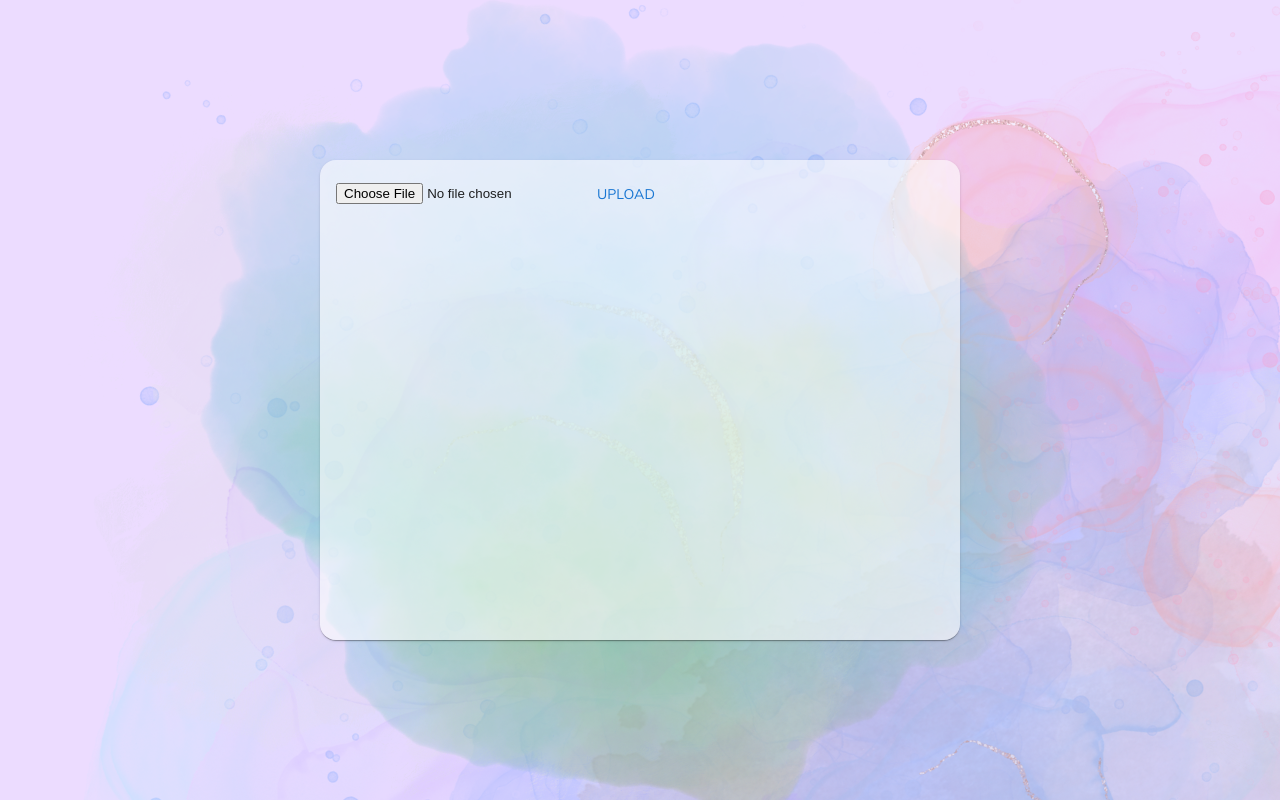
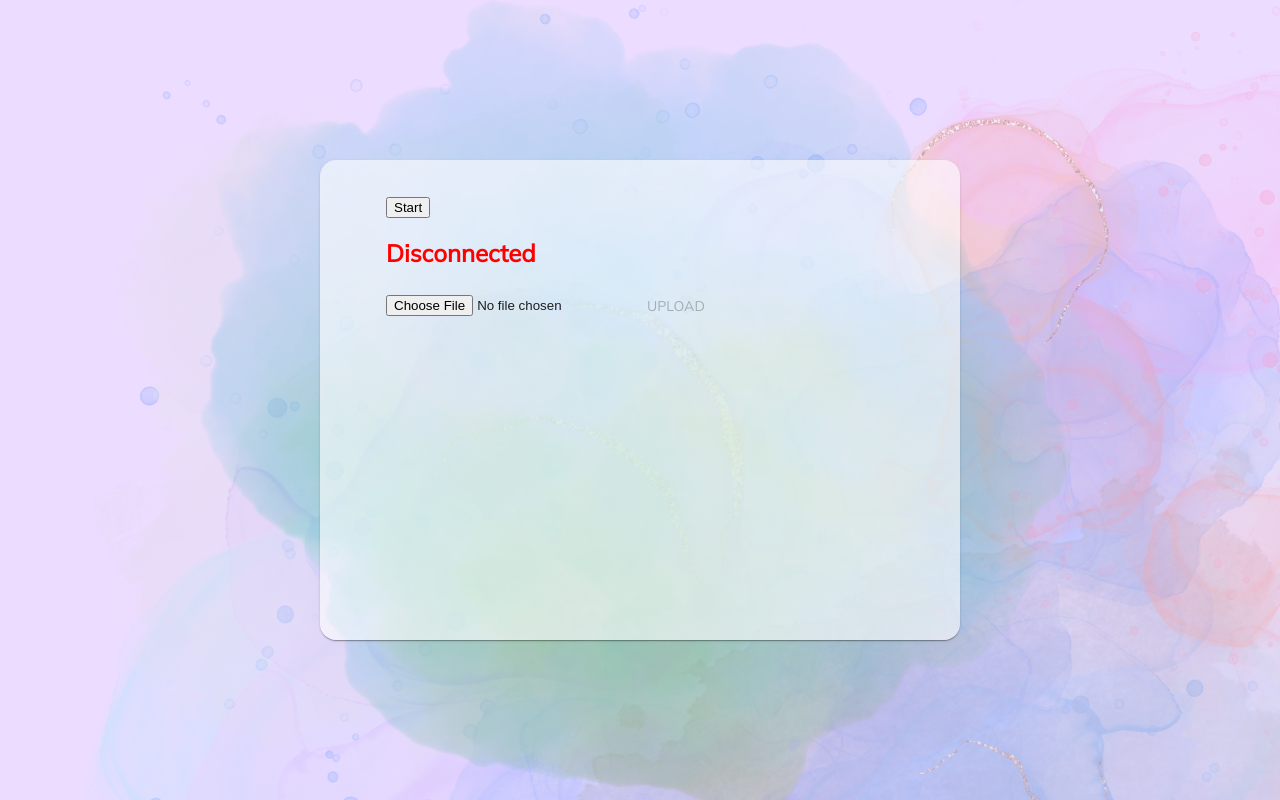
Before and after one commit to minghao912/Octopus-ui, a Next.js app: page /send-file in a window 1280 px wide. Built offline with nearby package versions, Linux system fonts and the light colour scheme.

Commit message:
feat: sending of file complete

```diff
--- a/pages/send-file.tsx
+++ b/pages/send-file.tsx
@@ -1,43 +1,158 @@
-import React, { useState } from "react";
+import React, { useState, useEffect } from "react";
 
 import Button from "@mui/material/Button";
 
 import { base64Encode } from "../utils/encoder";
+import { URL } from "../utils/urls";
+import { removeCode } from "../utils/delete";
+import styles from "../styles/temp.module.css";
 
 import CenteredCard from "../components/CenteredCard";
 
 export default function Send(props: any) {
     const [selectedFile, setSelectedFile] = useState<File | null>(null);
-    const [debugStr, setDebugStr] = useState<string>("");
+    const [fileSelected, setFileSelected] = useState<boolean>(false);
+    const [ws, setWS] = useState<WebSocket | null>(null);
+    const [WSConnected, setWSConnected] = useState<boolean>(false);
+    const [remoteConnected, setRemoteConnected] = useState<boolean>(false);
+    const [remoteCode, setRemoteCode] = useState<string>("");
+
+    useEffect(() => {
+        // Cleanup on unmount
+        return function cleanup() {
+            console.log("Running cleanup...");
+
+            // Tell server to delete code from db
+            removeCode(remoteCode);
+
+            // Close the original websocket
+            if (!ws) return;
+            ws.onopen = ws.onmessage = ws.onclose = ws.onerror = null;
+            ws.close();
+            console.log("Closed original WS");
+        }
+        // eslint-disable-next-line react-hooks/exhaustive-deps
+    }, [remoteCode]);
 
     function _fileChangeHandler(e: React.ChangeEvent<HTMLInputElement>) {
-        let file = (e.target as HTMLInputElement & EventTarget).files![0]
+        let file = (e.target as HTMLInputElement & EventTarget).files![0];
         setSelectedFile(file);
+        setFileSelected(true);
     }
 
-    function _submissionHandler() {
-        base64Encode(selectedFile!).then(b64 => {
+    // Initializes Websocket
+    function start() {
+        const newWS = new WebSocket(URL + "/send");
+
+        newWS.onopen = (event) => {
+            setWSConnected(true);
+
+            newWS.send("INIT");
+        }
+
+        newWS.onmessage = (event) => {
+            let msg = event.data as string;
+
+            // The first message should be a code (entirely numbers)
+            if (/^\d+$/.test(msg)) {
+                // Store it for use
+                setRemoteCode(msg);
+            }
+            // Connection established message
+            else if (msg == "Connection received") {
+                setRemoteConnected(true);
+            }
+            // Just the OKs
+            else {
+                console.log(msg);
+            }
+        }
+
+        newWS.onclose = (event) => {
+            setWSConnected(false);
+        }
+
+        newWS.onerror = (event) => {
+            console.error(event);
+        }
+
+        setWS(newWS);
+    }
+
+    function _uploadHandler() {
+        if (!ws)
+            return;
+        if (!selectedFile)
+            return;
+
+        // Send "handshake" message telling server that we are sending file
+        // Also includes filename, filesize
+        ws.send(`${remoteCode!}: FILE,${selectedFile.name.replace(',', '-')},${selectedFile.size}`);
+        console.log("Sent file metadata");
+
+        // Split file into chunks
+        let fileChunks = _splitChunks<File>(selectedFile, 1024 * 1 /* 1KB */);
+        console.log("File split into chunks");
+
+        // Turn chunks into base64 then send to remote
+        fileChunks.forEach(c => {
+            console.log("Processing new chunk");
+
+            base64Encode(c).then(b64c => {
                 let b64Str: string;
-            if (b64 instanceof ArrayBuffer) {
-                b64Str = [...new Uint8Array(b64)]
+                if (b64c instanceof ArrayBuffer) {
+                    b64Str = [...new Uint8Array(b64c)]
                                 .map(x => x.toString(16).padStart(2, '0'))
                                 .join('');
                 } else
-                b64Str = b64;
+                    b64Str = b64c;
 
-            setDebugStr(b64Str);
+                // Remove the metadata
+                let temp = b64Str.split(";base64,");
+                b64Str = (temp.length > 1) ? temp[1] : temp[0];
+
+                // Send to remote
+                ws.send(`${remoteCode!}: ${b64Str}`);
             });
+        });
+    }
+
+    function _splitChunks<Q extends Blob>(blob: Q, chunkSize: number): Blob[] {
+        let startPointer = 0, endPointer = blob.size;
+        let chunks = [] as Blob[];
+
+        while (startPointer < endPointer) {
+            let newStartPointer = startPointer + chunkSize;
+            chunks.push(blob.slice(startPointer, newStartPointer));
+            startPointer = newStartPointer;
+        }
+
+        return chunks;
+    }
+
+    function _connectionStatus(): JSX.Element {
+        if (!WSConnected)
+            return <span style={{color: "red"}}>Disconnected</span>;
+        else if (WSConnected && !remoteConnected)
+            return <><span style={{color: "#FF9F00"}}>Waiting for remote connection</span> on {remoteCode}</>;    // FF9F00 is amber
+        else if (WSConnected && remoteConnected)
+            return <><span style={{color: "green"}}>Connected</span> on {remoteCode}</>;
+        else    // Should never get here
+            return <span style={{color: "red", fontWeight: "bold"}}>ERROR</span>;
     }
 
     return (
         <CenteredCard>
+            <div className={styles.main}>
+                <button onClick={start}>Start</button>
+                <h2>{_connectionStatus()}</h2>
                 <input
                     type="file"
                     onChange={_fileChangeHandler}
                     id="file-upload"
                 />
                 <label htmlFor="file-upload">
-                <Button onClick={_submissionHandler}>
+                    <Button onClick={_uploadHandler} disabled={!remoteConnected || !fileSelected}>
                         Upload
                     </Button>
                 </label>
@@ -50,7 +165,7 @@ export default function Send(props: any) {
                     </div>
                 }
                 <br />
-            <p style={{wordWrap: 'break-word'}}>{debugStr}</p>
+            </div>
         </CenteredCard>
     );
 }
```
Lines whose indentation alone changed are shown as unchanged.
